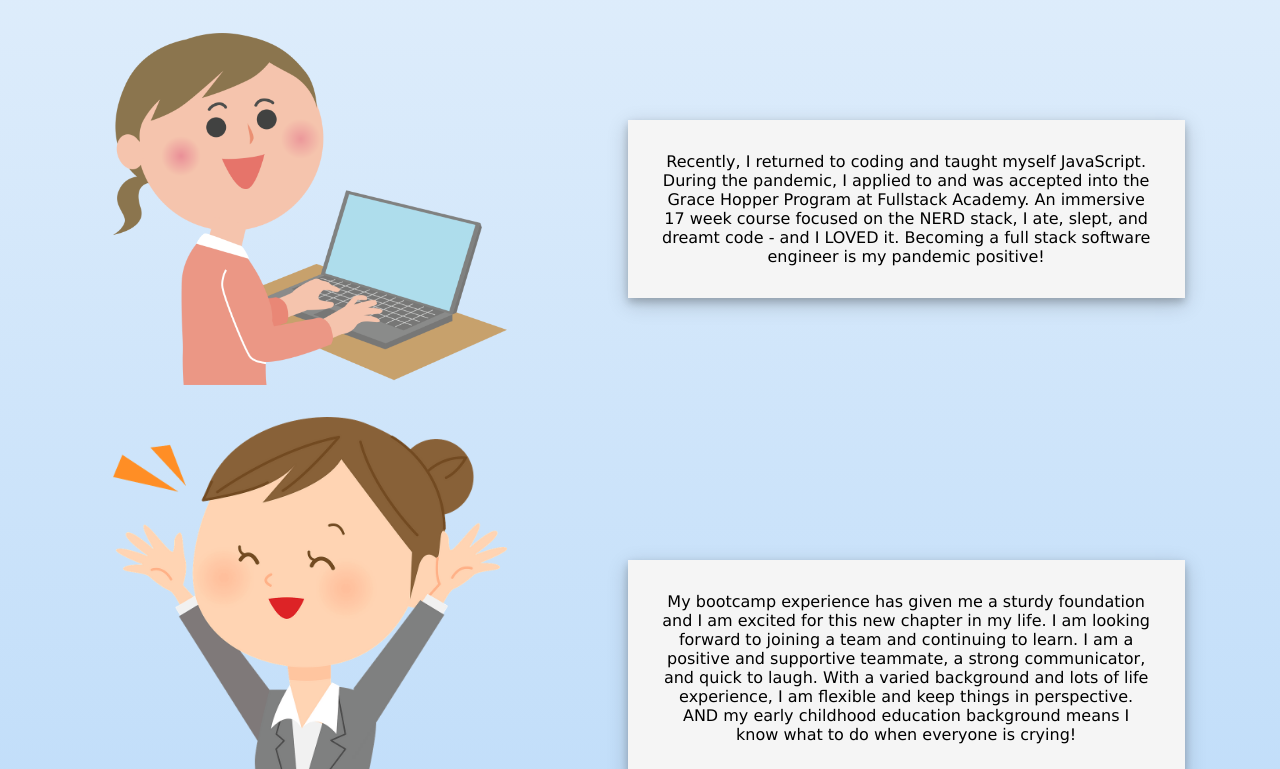
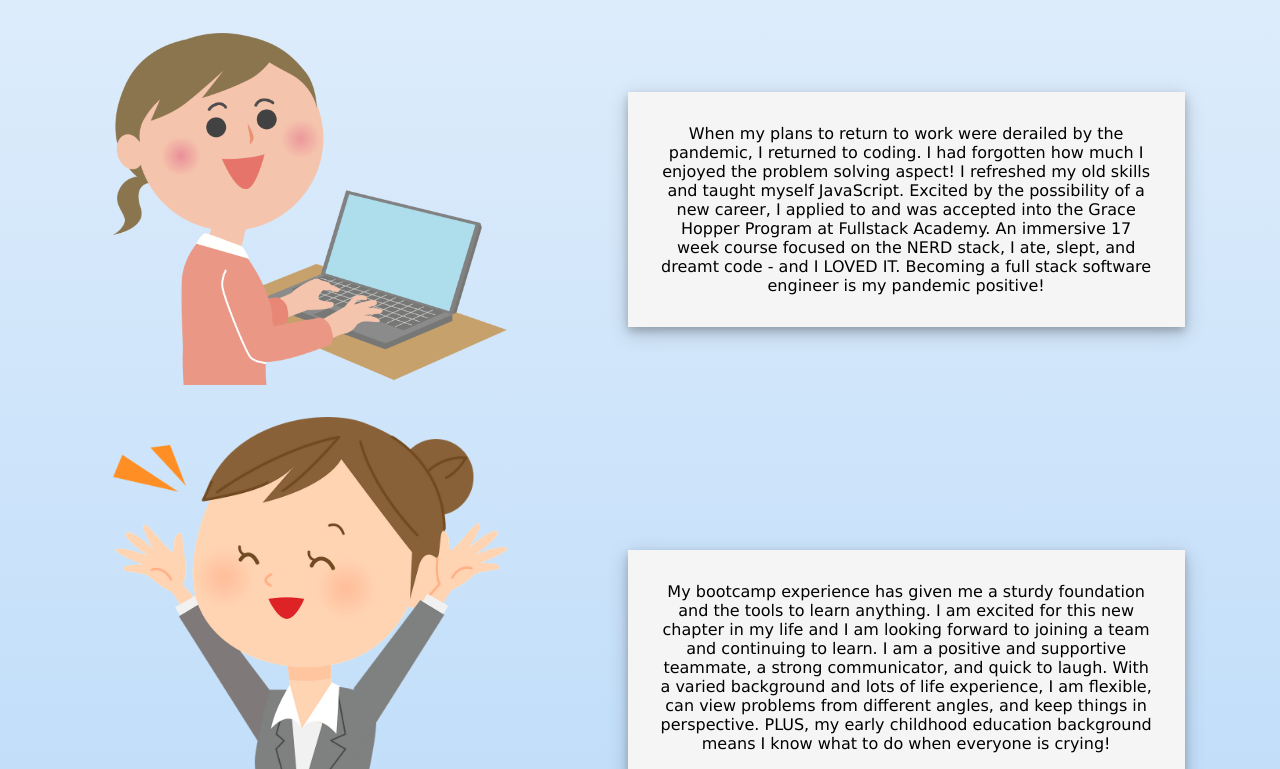
Before and after one commit to heathernoto/StarterPortfolio, a React (Create React App) app: page / in a window 1280 px wide. Shown: the part 1251-2020 px from the top of the page. Built offline with nearby package versions, Linux system fonts and the light colour scheme.

Commit message:
adding a little more text to about

```diff
--- a/src/AboutMe/AboutMe.js
+++ b/src/AboutMe/AboutMe.js
@@ -18,7 +18,7 @@ export default function AboutMe() {
           with the parts, and fix what's broken. Though I had no formal eduation
           in coding or web development, it always interested me. I loved how the
           internet could connect people. In the days of dial up, I designed my
-          first website to keep in touch with far flung family and friends.
+          first website to keep in touch with far flung family and friends...
         </div>{' '}
       </div>
 
@@ -27,11 +27,14 @@ export default function AboutMe() {
           <img alt="coding" src={coding} className="about-me__pic" />
         </div>
         <div className="about-me__box-text">
-          Recently, I returned to coding and taught myself JavaScript. During
-          the pandemic, I applied to and was accepted into the Grace Hopper
-          Program at Fullstack Academy. An immersive 17 week course focused on
-          the NERD stack, I ate, slept, and dreamt code - and I LOVED it.
-          Becoming a full stack software engineer is my pandemic positive!
+          When my plans to return to work were derailed by the pandemic, I
+          returned to coding. I had forgotten how much I enjoyed the problem
+          solving aspect! I refreshed my old skills and taught myself
+          JavaScript. Excited by the possibility of a new career, I applied to
+          and was accepted into the Grace Hopper Program at Fullstack Academy.
+          An immersive 17 week course focused on the NERD stack, I ate, slept,
+          and dreamt code - and I LOVED IT. Becoming a full stack software
+          engineer is my pandemic positive!
         </div>
       </div>
       <div className="about-me__box">
@@ -39,12 +42,13 @@ export default function AboutMe() {
           <img alt="jumping" src={business} className="about-me__pic" />
         </div>
         <div className="about-me__box-text">
-          My bootcamp experience has given me a sturdy foundation and I am
-          excited for this new chapter in my life. I am looking forward to
-          joining a team and continuing to learn. I am a positive and supportive
-          teammate, a strong communicator, and quick to laugh. With a varied
-          background and lots of life experience, I am flexible and keep things
-          in perspective. AND my early childhood education background means I
+          My bootcamp experience has given me a sturdy foundation and the tools
+          to learn anything. I am excited for this new chapter in my life and I
+          am looking forward to joining a team and continuing to learn. I am a
+          positive and supportive teammate, a strong communicator, and quick to
+          laugh. With a varied background and lots of life experience, I am
+          flexible, can view problems from different angles, and keep things in
+          perspective. PLUS, my early childhood education background means I
           know what to do when everyone is crying!
         </div>
       </div>
--- a/src/SingleProject/SingleProject.css
+++ b/src/SingleProject/SingleProject.css
@@ -1,7 +1,6 @@
 /* Project */
 
 .project-card {
-  height: auto;
   display: flex;
   flex-direction: column;
   margin: 2rem;
```
Also changed, not shown: 1 other file (tests, documents, lock files or other folders).
